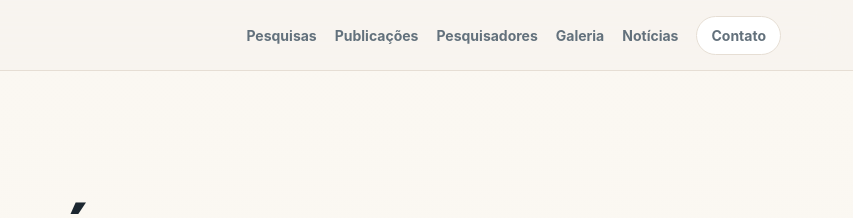
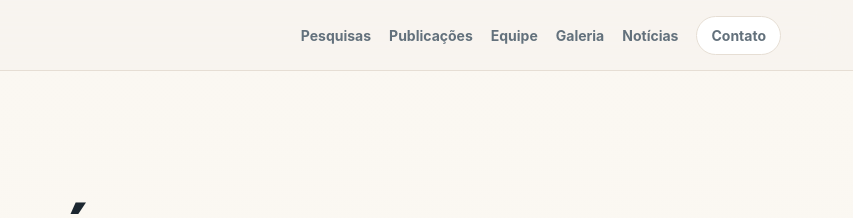
Before and after one commit to GiovannaPrezia/labcet-website, a plain HTML site: page pesquisa-regulacao-pos-transcricional.html in a window 1280 px wide. Shown: the top 218 px of the page, 427-1280 px from the left. Drawn offline with Linux system fonts and the light colour scheme.

Commit message:
Change link text from 'Pesquisadores' to 'Equipe'

```diff
--- a/pesquisa-regulacao-pos-transcricional.html
+++ b/pesquisa-regulacao-pos-transcricional.html
@@ -19,7 +19,7 @@
     <div class="nav-links">
       <a href="pesquisas.html">Pesquisas</a>
       <a href="publicacoes.html">Publicações</a>
-      <a href="equipe.html">Pesquisadores</a>
+      <a href="equipe.html">Equipe</a>
       <a href="galeria.html">Galeria</a>
       <a href="noticias.html">Notícias</a>
       <a class="pill" href="contato.html">Contato</a>
```
